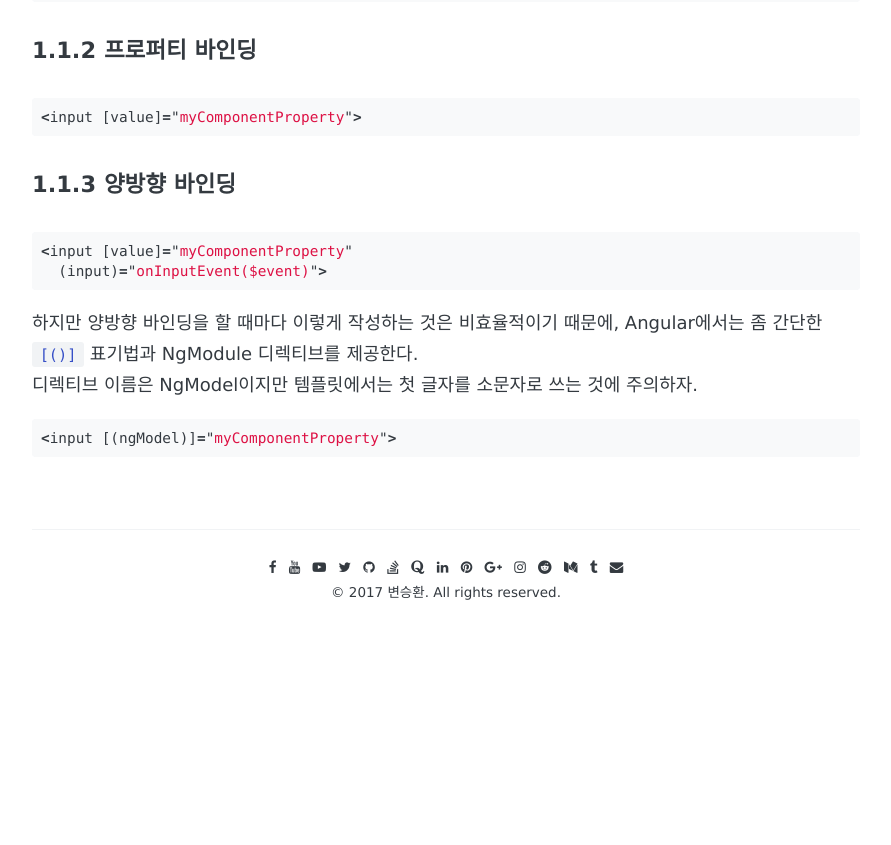
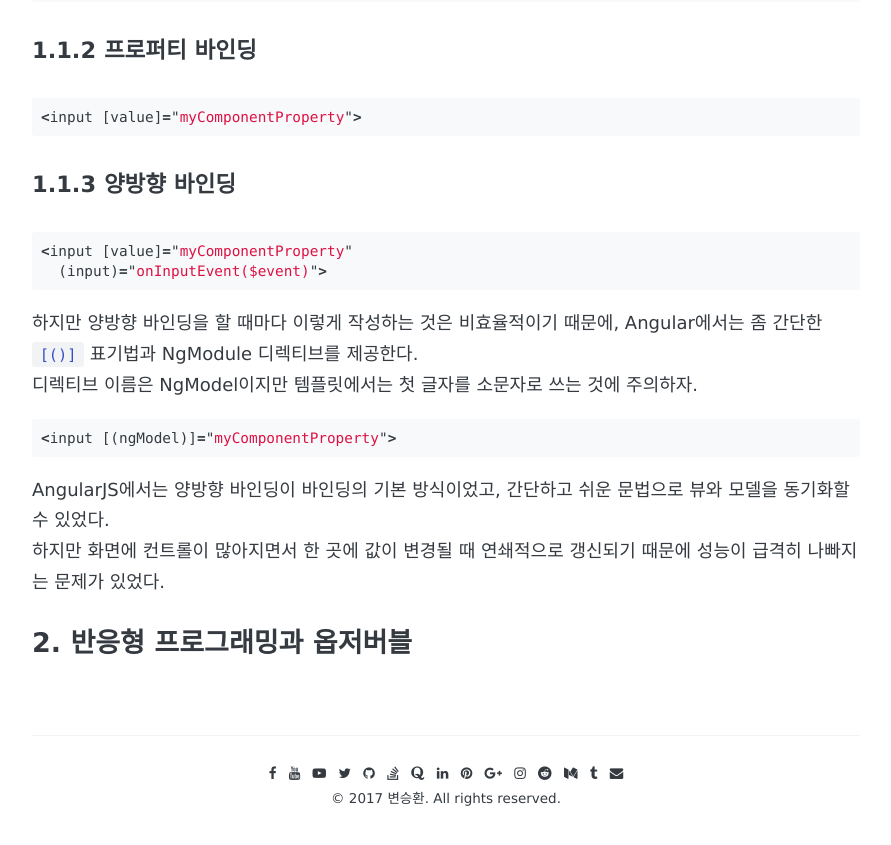
Before and after one commit to awesome-hwan/awesome-hwan.github.io, a Jekyll site: the page built from _posts/2017-10-17-[Angular]Chap_5.md, in a window 1280 px wide and 900 px high, scrolled down 1247 px. Shown: the top 845 px of the window, without its empty margins (194-1085 px from the left). Built offline with Jekyll 4.4.1, drawn with Linux system fonts in a browser that asks for light colours; some web fonts are replaced; comment, search, counter and statistics services are not loaded; before the commit the page ends 1941 px from its top, so only the background shows below that.

Commit message:
angular binding

````diff
--- a/_posts/2017-10-17-[Angular]Chap_5.md
+++ b/_posts/2017-10-17-[Angular]Chap_5.md
@@ -57,3 +57,8 @@ Angular에서는 좀 간단한 `[()]` 표기법과 NgModule 디렉티브를 제
 ```js
 <input [(ngModel)]="myComponentProperty">
 ```
+
+AngularJS에서는 양방향 바인딩이 바인딩의 기본 방식이었고, 간단하고 쉬운 문법으로 뷰와 모델을 동기화할 수 있었다.
+하지만 화면에 컨트롤이 많아지면서 한 곳에 값이 변경될 때 연쇄적으로 갱신되기 때문에 성능이 급격히 나빠지는 문제가 있었다.
+
+### 2. 반응형 프로그래밍과 옵저버블
````
